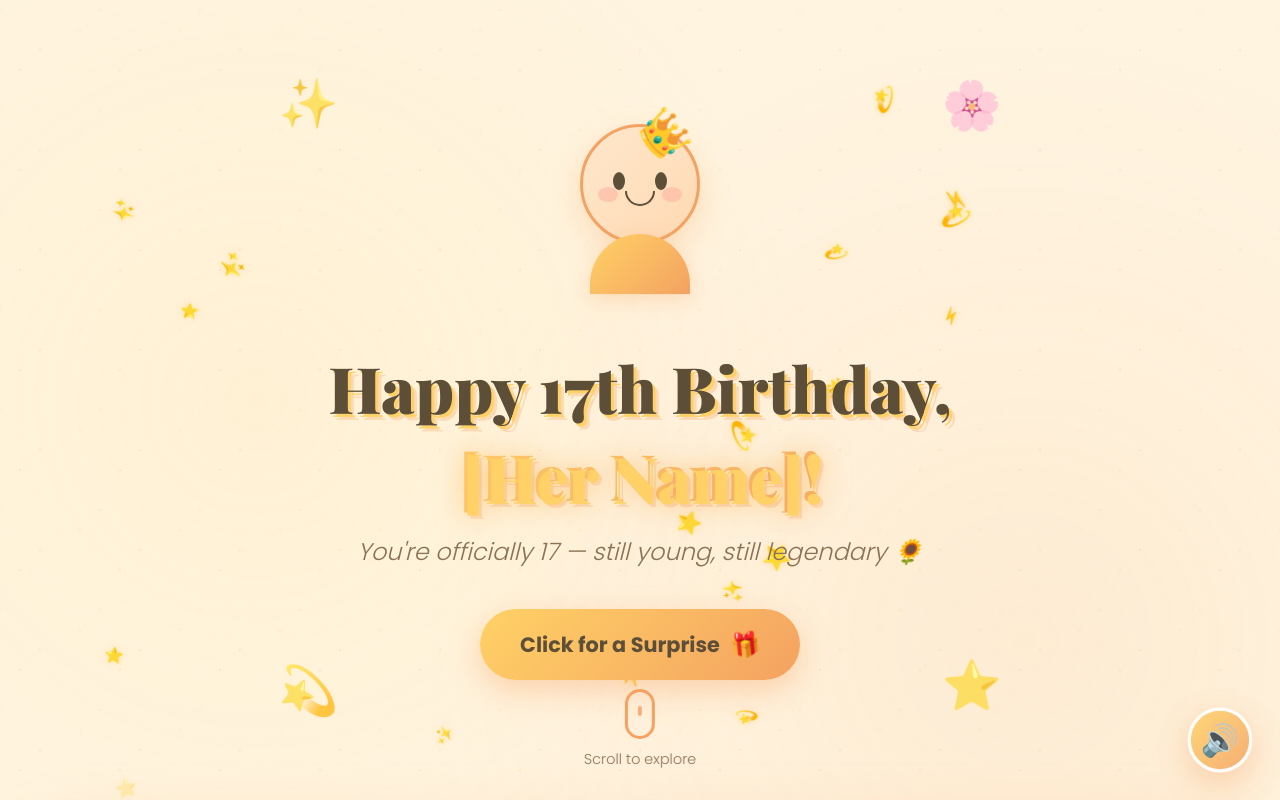
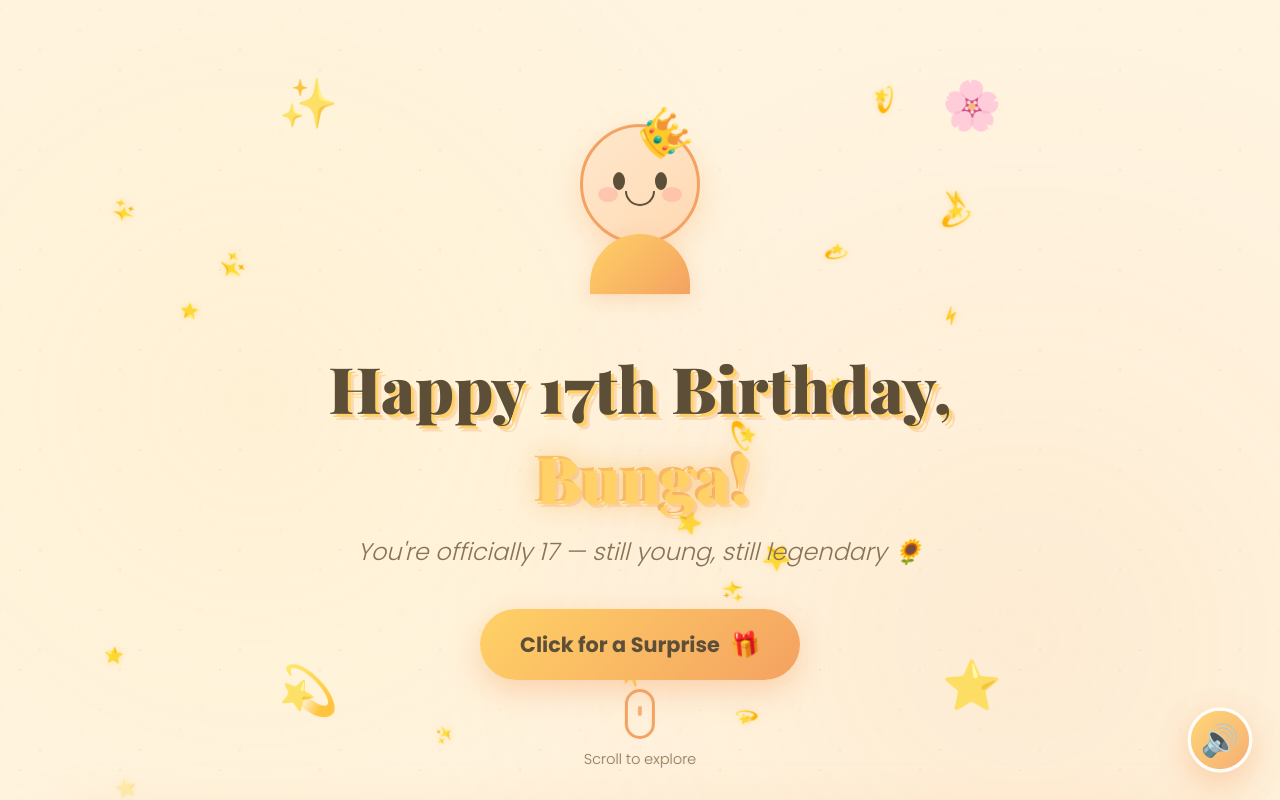
Before and after one commit to hamzasaud/Birthday-Website, a React (Vite) app: page / in a window 1280 px wide. Shown: the top 800 px of the page. Built offline with nearby package versions, Linux system fonts and the light colour scheme.

Commit message:
Update HeroSection.jsx

```diff
--- a/src/components/HeroSection.jsx
+++ b/src/components/HeroSection.jsx
@@ -70,7 +70,7 @@ function HeroSection() {
 
         <h1 className="hero-title">
           <span className="title-line">Happy 17th Birthday,</span>
-          <span className="name-highlight">[Her Name]!</span>
+          <span className="name-highlight">Bunga!</span>
         </h1>
 
         <p className="hero-subtitle">
```
